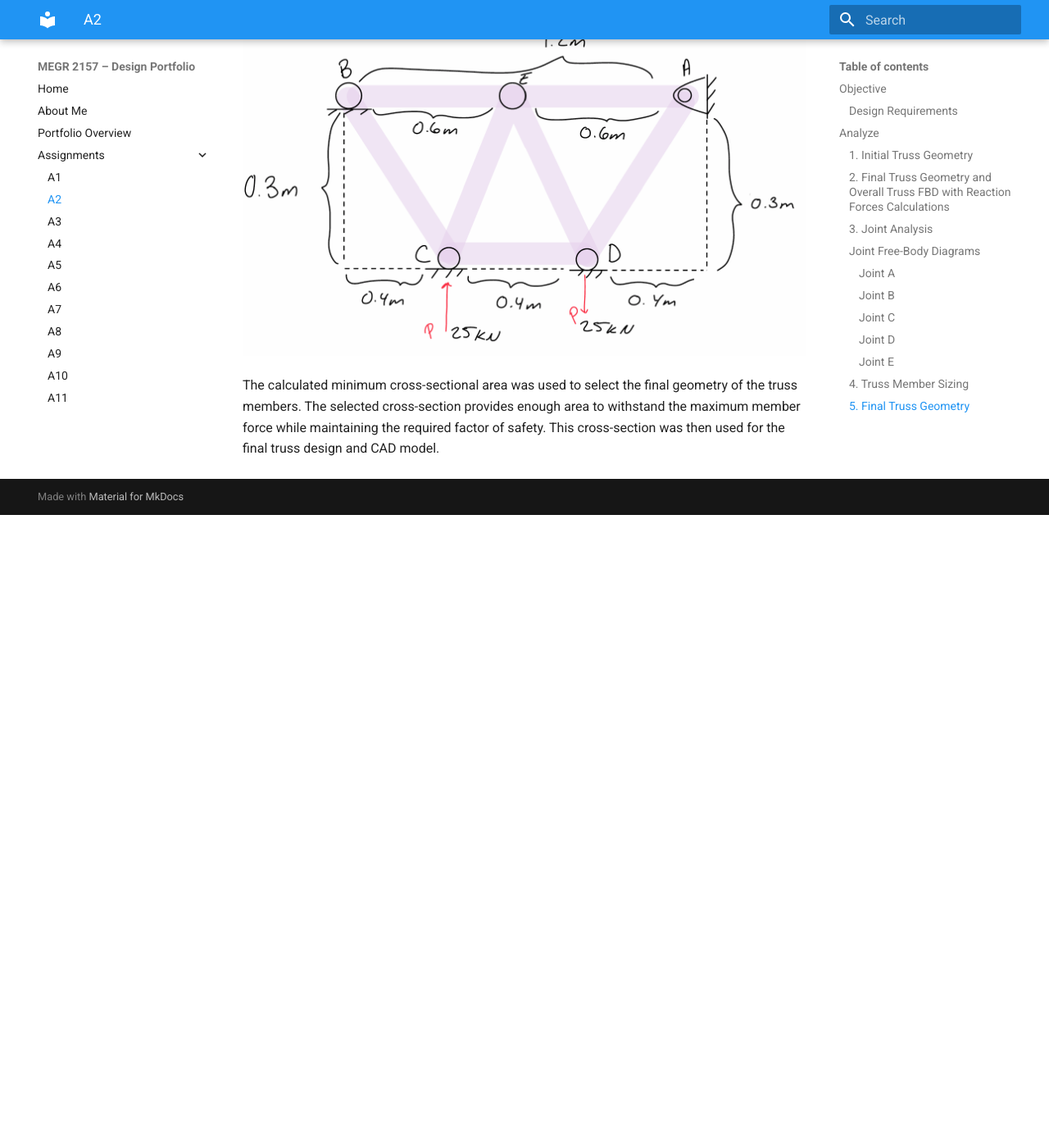
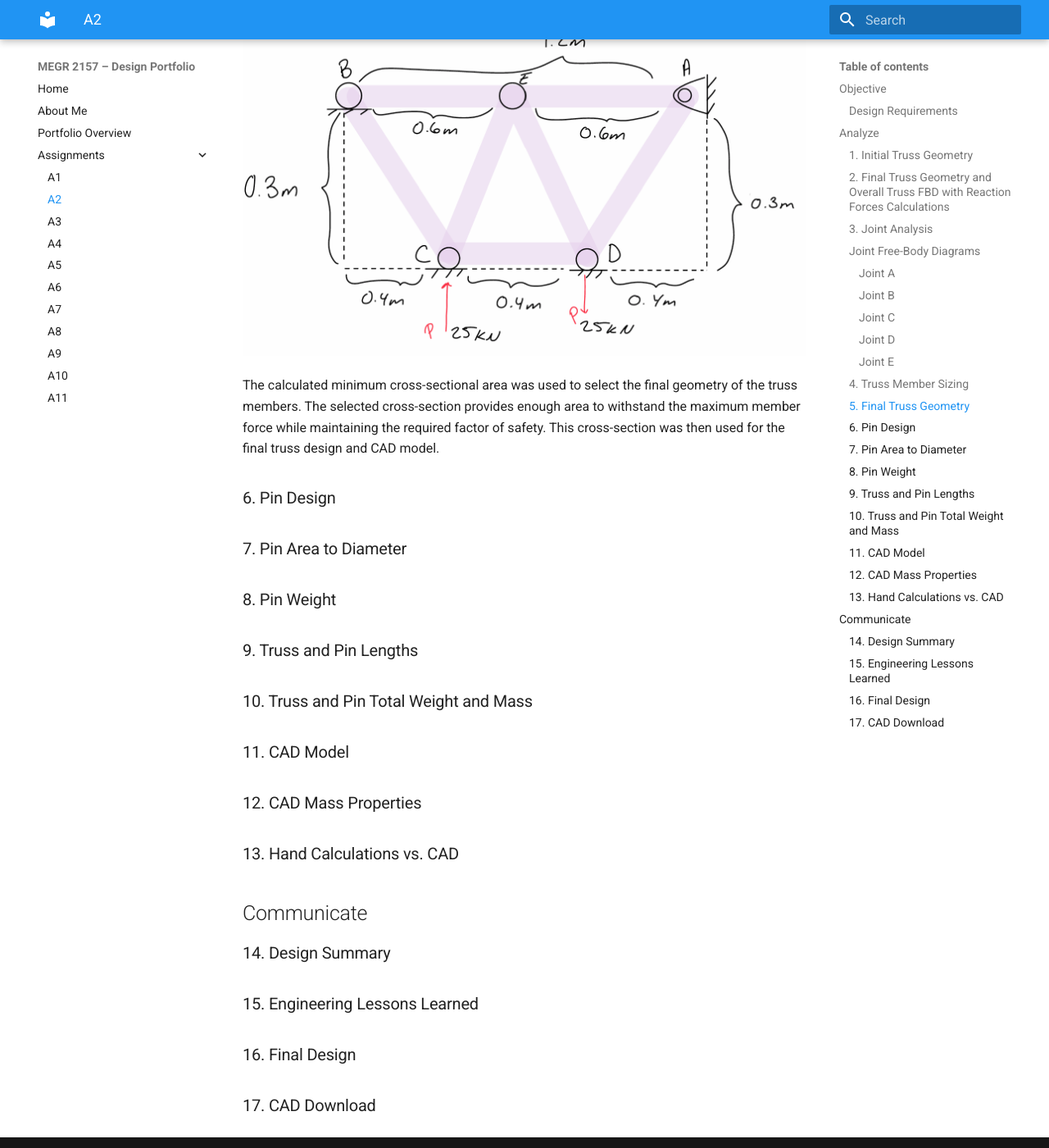
Before and after one commit to rsmith367-ux/design-projects-portfolio, an MkDocs documentation site: the page built from docs/assignments/A02/index.md, in a window 1280 px wide and 1400 px high, scrolled down 6921 px. Shown: the whole window at 82% size. Built offline with MkDocs 1.6.1 and Material for MkDocs 9.7.7, drawn with Linux system fonts in a browser that asks for light colours; before the commit the page ends 7549 px from its top, so only the background shows below that.

Commit message:
Expand index with new design and CAD sections
Added sections for pin design, CAD model, and final design.

```diff
--- a/docs/assignments/A02/index.md
+++ b/docs/assignments/A02/index.md
@@ -86,3 +86,29 @@ The calculations above were used to determine the required cross-sectional area
 ![Final Geometry](FinalGeomerty.png)
 
 The calculated minimum cross-sectional area was used to select the final geometry of the truss members. The selected cross-section provides enough area to withstand the maximum member force while maintaining the required factor of safety. This cross-section was then used for the final truss design and CAD model.
+
+
+### 6. Pin Design
+
+### 7. Pin Area to Diameter
+
+### 8. Pin Weight
+
+### 9. Truss and Pin Lengths
+
+### 10. Truss and Pin Total Weight and Mass
+
+### 11. CAD Model
+
+### 12. CAD Mass Properties
+
+### 13. Hand Calculations vs. CAD
+
+## Communicate
+### 14. Design Summary
+
+### 15. Engineering Lessons Learned
+
+### 16. Final Design
+
+### 17. CAD Download
```
